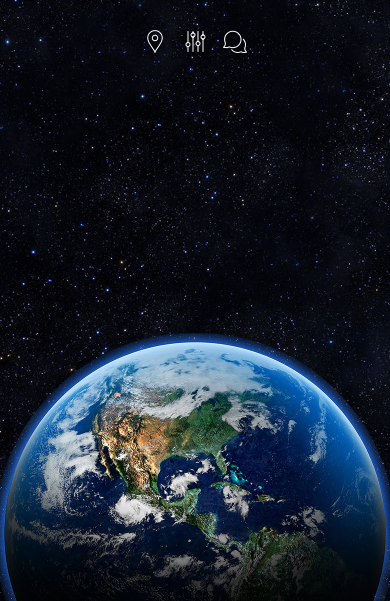
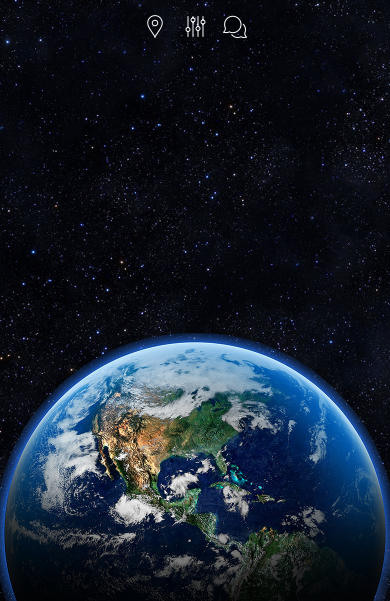
Before and after one commit to pbriss/megasearch, a website: page index.html in a window 390 px wide. Shown: the part 243-844 px from the top of the page. Drawn offline with Linux system fonts and the light colour scheme; files whose address does not match are found by name.

Commit message:
Fixed icon positions

```diff
--- a/css/main.css
+++ b/css/main.css
@@ -97,6 +97,6 @@ header h1 span {
     }
     aside > nav {
         float: none;
-        margin: 30px 0.5em 0;
+        margin: 15px 0.5em 0;
     }
 }
```
